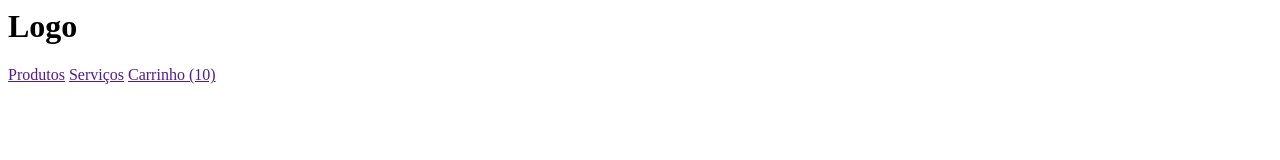
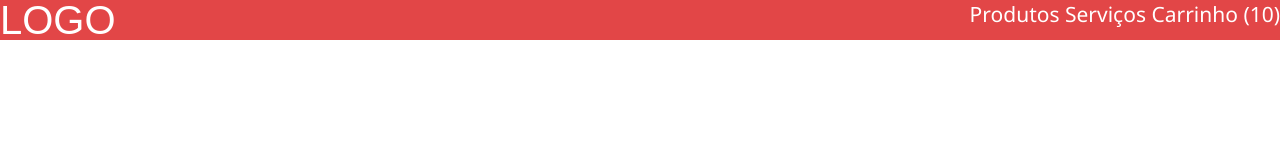
Before and after one commit to otoledomario/cc-loja-fone, a plain HTML site: page index.html in a window 1280 px wide. Drawn offline with Linux system fonts and the light colour scheme.

Commit message:
Adição de CSS e evolução do header do projeto

```diff
--- /dev/null
+++ b/header.css
@@ -0,0 +1,20 @@
+header{
+  background-color: #e24647;
+  color:#FFF;
+  overflow: hidden;
+}
+h1{
+  font-size: 40px;
+  font-family: Arial, sans-serif;
+  float: left;
+}
+nav{
+  font-family: 'Segoe UI', 'Roboto', serif;
+  font-size: 21px;
+  float: right;
+}
+a{
+  text-decoration: none;
+  line-height: 28px;
+  color: inherit;
+}
--- a/index.html
+++ b/index.html
@@ -2,12 +2,20 @@
 
 <head>
   <meta http-equiv="Content-Type" content="text/html;charset=UTF-8">
+  <link href="https://fonts.googleapis.com/css?family=Roboto:300,400,700&display=swap" rel="stylesheet">
+  <link rel="stylesheet" href="reset.css">
+  <link rel="stylesheet" href="header.css">
 </head>
 
-<h1>Logo</h1>
-
-<a href="">Produtos</a>
-<a href="">Serviços</a>
-<a href="">Carrinho (10)</a>
+<body>
+  <header>
+    <h1>LOGO</h1>
+    <nav>
+      <a href="">Produtos</a>
+      <a href="">Serviços</a>
+      <a href="">Carrinho (10)</a>
+    </nav>
+    <header>
+</body>
 
 </html>
--- /dev/null
+++ b/reset.css
@@ -0,0 +1,48 @@
+/* http://meyerweb.com/eric/tools/css/reset/
+   v2.0 | 20110126
+   License: none (public domain)
+*/
+
+html, body, div, span, applet, object, iframe,
+h1, h2, h3, h4, h5, h6, p, blockquote, pre,
+a, abbr, acronym, address, big, cite, code,
+del, dfn, em, img, ins, kbd, q, s, samp,
+small, strike, strong, sub, sup, tt, var,
+b, u, i, center,
+dl, dt, dd, ol, ul, li,
+fieldset, form, label, legend,
+table, caption, tbody, tfoot, thead, tr, th, td,
+article, aside, canvas, details, embed,
+figure, figcaption, footer, header, hgroup,
+menu, nav, output, ruby, section, summary,
+time, mark, audio, video {
+	margin: 0;
+	padding: 0;
+	border: 0;
+	font-size: 100%;
+	font: inherit;
+	vertical-align: baseline;
+}
+/* HTML5 display-role reset for older browsers */
+article, aside, details, figcaption, figure,
+footer, header, hgroup, menu, nav, section {
+	display: block;
+}
+body {
+	line-height: 1;
+}
+ol, ul {
+	list-style: none;
+}
+blockquote, q {
+	quotes: none;
+}
+blockquote:before, blockquote:after,
+q:before, q:after {
+	content: '';
+	content: none;
+}
+table {
+	border-collapse: collapse;
+	border-spacing: 0;
+}
```
Also changed, not shown: 1 other file.
